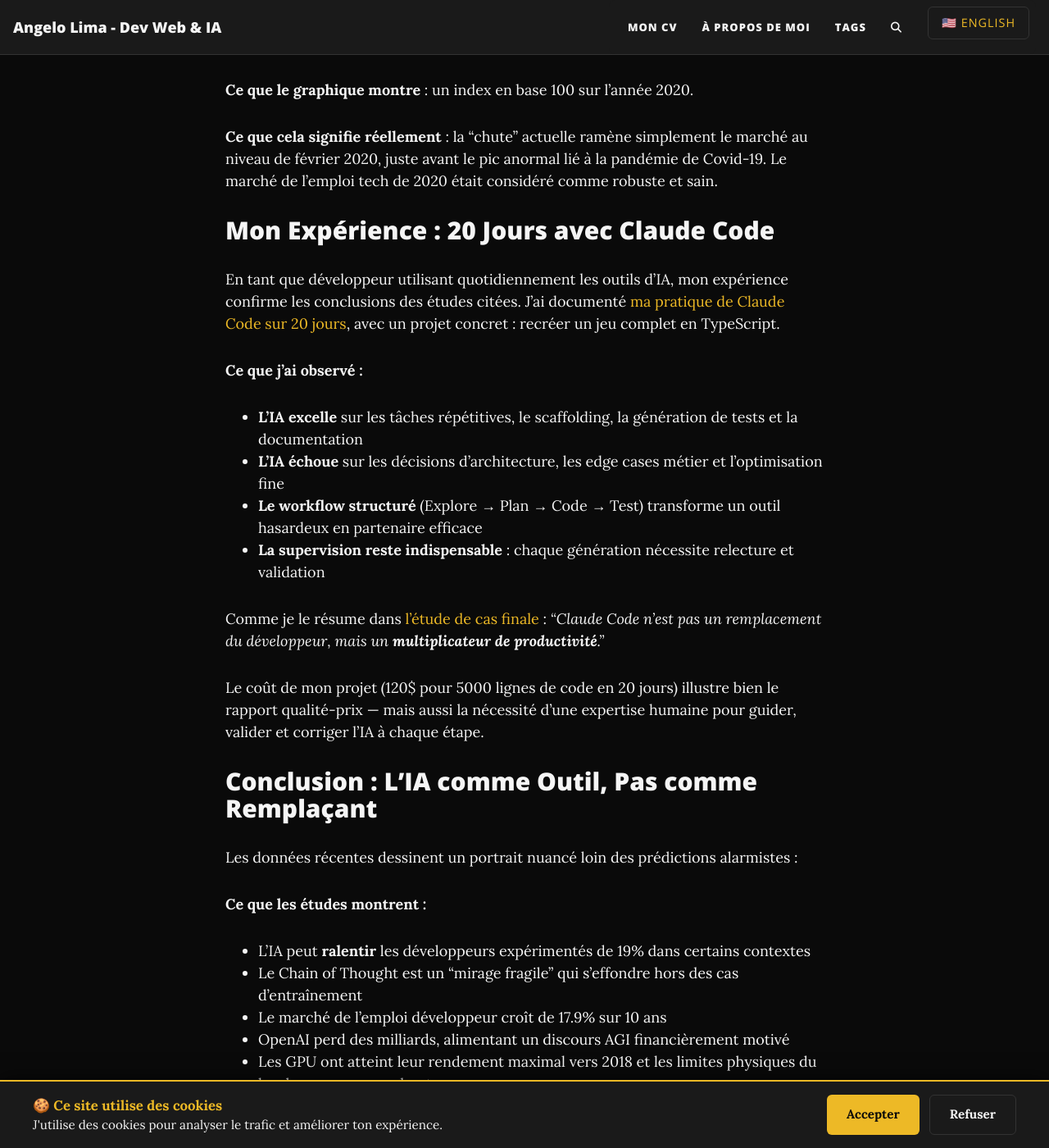
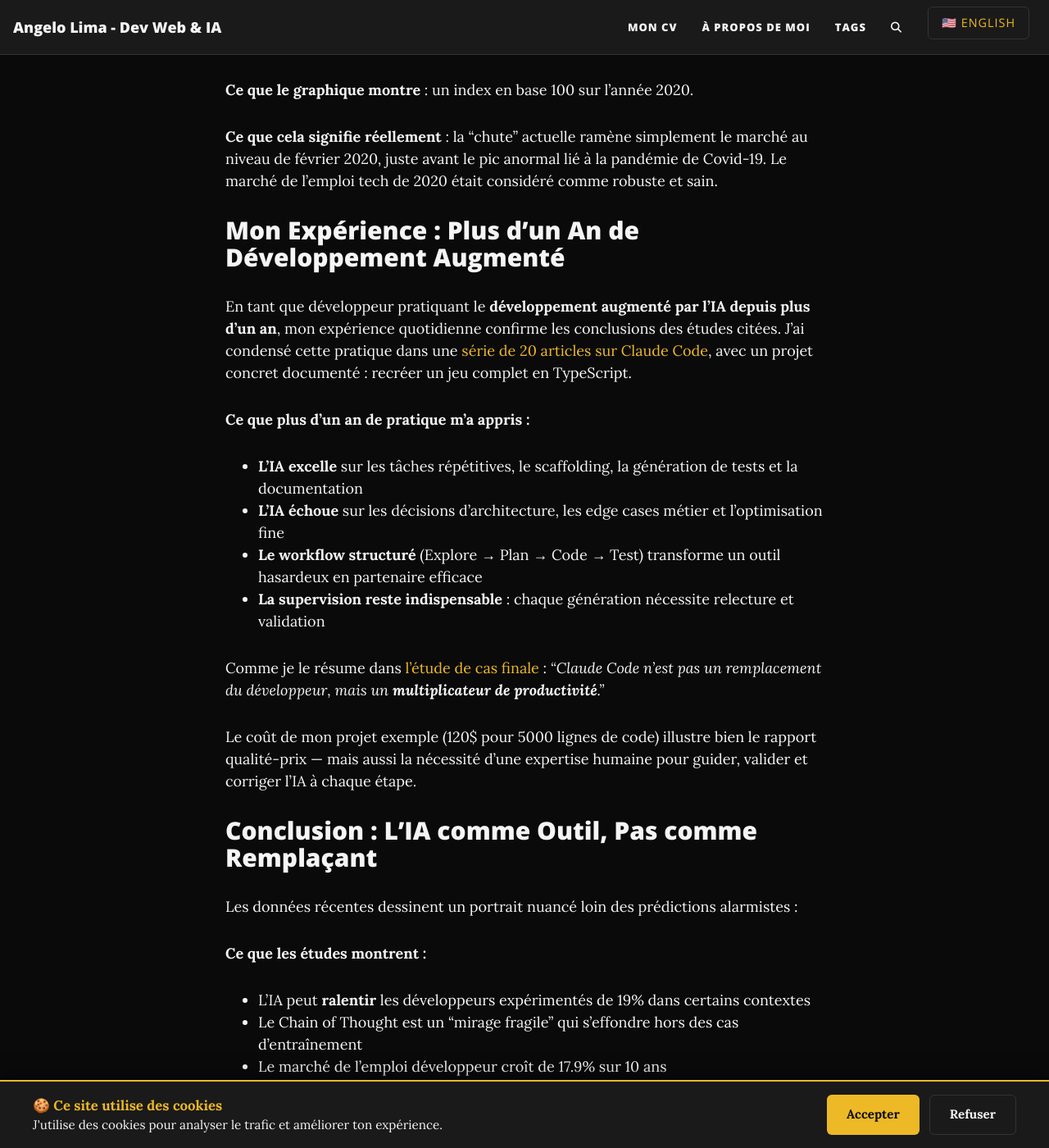
Before and after one commit to Lingelo/angelo-lima.github.io, a Jekyll site: the page built from _posts/2025-12-31-ia-remplacement-developpeurs-analyse-critique.md, in a window 1280 px wide and 1400 px high, scrolled down 10691 px. Shown: the whole window at 82% size. Built offline with Jekyll 4.4.1, drawn with Linux system fonts in a browser that asks for light colours; comment, search, counter and statistics services are not loaded.

Commit message:
fix: clarify experience section - over 1 year of augmented dev
Correct confusion: the 20 days refer to the article series,
not the learning period. Author has been practicing AI-augmented
development for over a year.

```diff
--- a/_posts/2025-12-31-ia-remplacement-developpeurs-analyse-critique.md
+++ b/_posts/2025-12-31-ia-remplacement-developpeurs-analyse-critique.md
@@ -235,11 +235,11 @@ Un graphique d'Indeed montrant une chute des offres d'emploi tech aux États-Uni
 
 **Ce que cela signifie réellement** : la "chute" actuelle ramène simplement le marché au niveau de février 2020, juste avant le pic anormal lié à la pandémie de Covid-19. Le marché de l'emploi tech de 2020 était considéré comme robuste et sain.
 
-## Mon Expérience : 20 Jours avec Claude Code
+## Mon Expérience : Plus d'un An de Développement Augmenté
 
-En tant que développeur utilisant quotidiennement les outils d'IA, mon expérience confirme les conclusions des études citées. J'ai documenté [ma pratique de Claude Code sur 20 jours](/fr/claude-code-installation-premiers-pas/), avec un projet concret : recréer un jeu complet en TypeScript.
+En tant que développeur pratiquant le **développement augmenté par l'IA depuis plus d'un an**, mon expérience quotidienne confirme les conclusions des études citées. J'ai condensé cette pratique dans une [série de 20 articles sur Claude Code](/fr/claude-code-installation-premiers-pas/), avec un projet concret documenté : recréer un jeu complet en TypeScript.
 
-**Ce que j'ai observé :**
+**Ce que plus d'un an de pratique m'a appris :**
 
 - **L'IA excelle** sur les tâches répétitives, le scaffolding, la génération de tests et la documentation
 - **L'IA échoue** sur les décisions d'architecture, les edge cases métier et l'optimisation fine
@@ -248,7 +248,7 @@ En tant que développeur utilisant quotidiennement les outils d'IA, mon expérie
 
 Comme je le résume dans [l'étude de cas finale](/fr/claude-code-etude-cas-prelude/) : *"Claude Code n'est pas un remplacement du développeur, mais un **multiplicateur de productivité**."*
 
-Le coût de mon projet (120$ pour 5000 lignes de code en 20 jours) illustre bien le rapport qualité-prix — mais aussi la nécessité d'une expertise humaine pour guider, valider et corriger l'IA à chaque étape.
+Le coût de mon projet exemple (120$ pour 5000 lignes de code) illustre bien le rapport qualité-prix — mais aussi la nécessité d'une expertise humaine pour guider, valider et corriger l'IA à chaque étape.
 
 ## Conclusion : L'IA comme Outil, Pas comme Remplaçant
 
```
Also changed, not shown: _posts/2025-12-31-will-ai-replace-developers-critical-analysis.md (+4 -4 lines).
